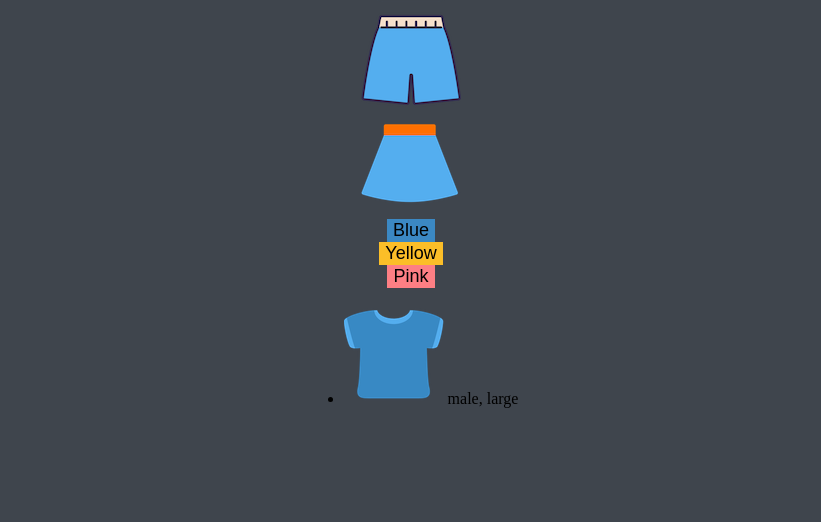
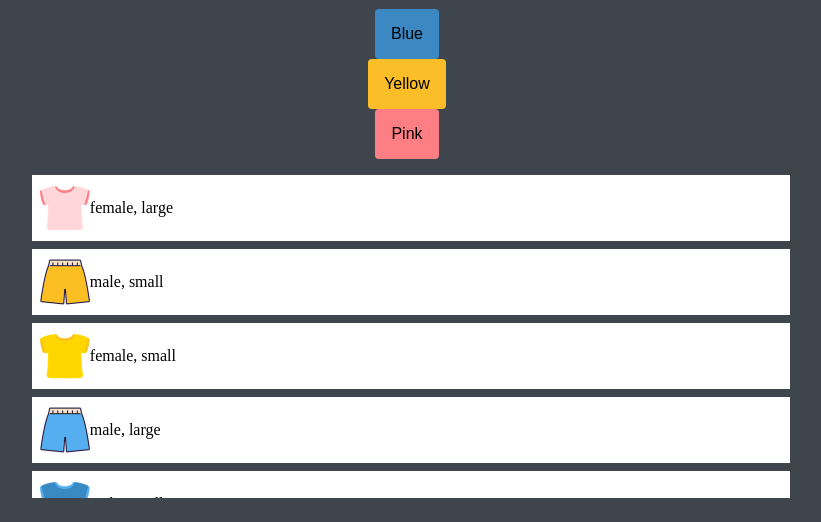
Before and after one commit to 09-Song/shopping-template, a plain HTML site: page shopping-template/index.html in a window 1280 px wide. Shown: the part 294-816 px from the top of the page, without its empty margins (229-1050 px from the left). Drawn offline with Linux system fonts and the light colour scheme.

Commit message:
Add files via upload

```diff
--- /dev/null
+++ b/data/data.json
@@ -0,0 +1,60 @@
+{
+    "items":[
+    {
+        "type": "tshirt",
+        "gender": "female",
+        "size": "large",
+        "color": "pink",
+        "image": "../img/pink_t.png"
+    },
+    {
+        "type": "pants",
+        "gender": "male",
+        "size": "small",
+        "color": "yellow",
+        "image": "img/yellow_p.png"
+    },
+    {
+        "type": "tshirt",
+        "gender": "female",
+        "size": "small",
+        "color": "yellow",
+        "image": "img/yellow_t.png"
+    },
+    {
+        "type": "pants",
+        "gender": "male",
+        "size": "large",
+        "color": "blue",
+        "image": "img/blue_p.png"
+    },
+    {
+        "type": "tshirt",
+        "gender": "male",
+        "size": "small",
+        "color": "blue",
+        "image": "img/blue_t.png"
+    },
+    {
+        "type": "skirt",
+        "gender": "female",
+        "size": "large",
+        "color": "blue",
+        "image": "img/blue_s.png"
+    },
+    {
+        "type": "pants",
+        "gender": "male",
+        "size": "large",
+        "color": "yellow",
+        "image": "img/yellow_p.png"
+    },
+    {
+        "type": "skirt",
+        "gender": "female",
+        "size": "small",
+        "color": "pink",
+        "image": "img/pink_s.png"
+    } ]
+
+}
--- /dev/null
+++ b/src/main.js
@@ -0,0 +1,29 @@
+
+
+function loadItems() {
+    return fetch('data/data.json')
+    .then(response => response.json())
+    .then(json => json.items);
+
+}
+
+function displayItems(items) {
+    const container = document.querySelector('.items');
+    container.innerHTML = items.map(item => createHTMLString(item)).join('');
+}
+
+function createHTMLString(item) {
+    return `
+    <li class="item">
+        <img src="${item.image}" alt="${item.type}" class="item__thumbnail">
+        <span class="item__description">${item.gender}, ${item.size}</span>
+    </li>
+    `;
+}
+
+loadItems()
+    .then(items => {
+        displayItems(items);
+        setEventListemers(items);
+    })
+    .catch(console.log);
--- a/style.css
+++ b/style.css
@@ -7,8 +7,14 @@
   --color-pink: #fd7f84;
   --color-light-grey: #dfdfdf;
 
+  /*사이즈*/
+  --base-space: 8px;
   --size-button: 60px;
-  --button-front-size: 18px;
+  --size-border: 4px;
+  --size-thumbnail: 50px;
+  --front-size: 18px;
+
+  /*애니메이션*/
   --annimation-duration: 300ms;
 }
 
@@ -32,19 +38,28 @@ body {
   outline: none;
   cursor: pointer;
   transition: transform var(--annimation-duration) ease;
+  margin-right: var(--base-space);
 }
+
+section {
+  display: flex;
+  align-items: center;
+}
+
 .btn:hover,
 .logo:hover {
   transform: scale(1.1);
 }
 
-.imBtn {
+.imgBtn {
   width: var(--size-button);
   height: var(--size-button);
 }
 
 .colorBtn {
-  font-size: var(--button-front-size);
+  font-size: var(--front-siz);
+  padding: calc(var(--base-space) * 2);
+  border-radius: var(--size-border);
 }
 
 .blue {
@@ -56,6 +71,28 @@ body {
 .pink {
   background-color: var(--color-pink);
 }
-* {
-  box-sizing: border-box;
+
+.items {
+  width: 60%;
+  height: 60%;
+  list-style: none;
+  padding-left: 0;
+  overflow-y: scroll;
 }
+.item {
+  background-color: var(--color-white);
+  display: flex;
+  align-items: center;
+  padding: var(--base-space);
+  margin-bottom: var(--base-space);
+}
+
+.item__thumbnail {
+  width: var(--size-thumbnail);
+  height: var(--size-thumbnail);
+}
+
+item__description {
+  margin-left: var(--base-space);
+  font-size: var(--front-size);
+}
```
Also changed, not shown: index.html (added, +32 -0 lines), img/blue_p.png (added), img/blue_s.png (added), img/blue_t.png (added), img/logo.png (added), img/pink_p.png (added), img/pink_s.png (added), img/pink_t.png (added), img/yellow_p.png (added), img/yellow_s.png (added), img/yellow_t.png (added).
